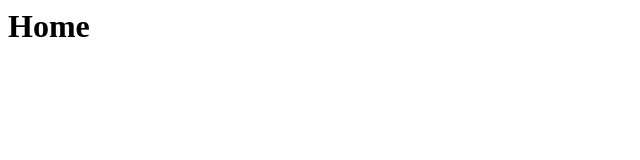
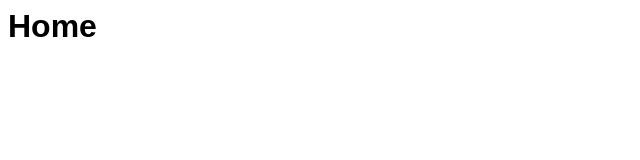
Before and after one commit to url0c4lpookie/rblxscripts, a plain HTML site: page index.html in a window 1280 px wide. Shown: the full height of the page, 0-640 px from the left. Drawn offline with Linux system fonts and the light colour scheme.

Commit message:
Update index.html

```diff
--- a/index.html
+++ b/index.html
@@ -1 +1 @@
-<h1>Home</h1>
+<h1 style="font-family:arial">Home</h1>
```
